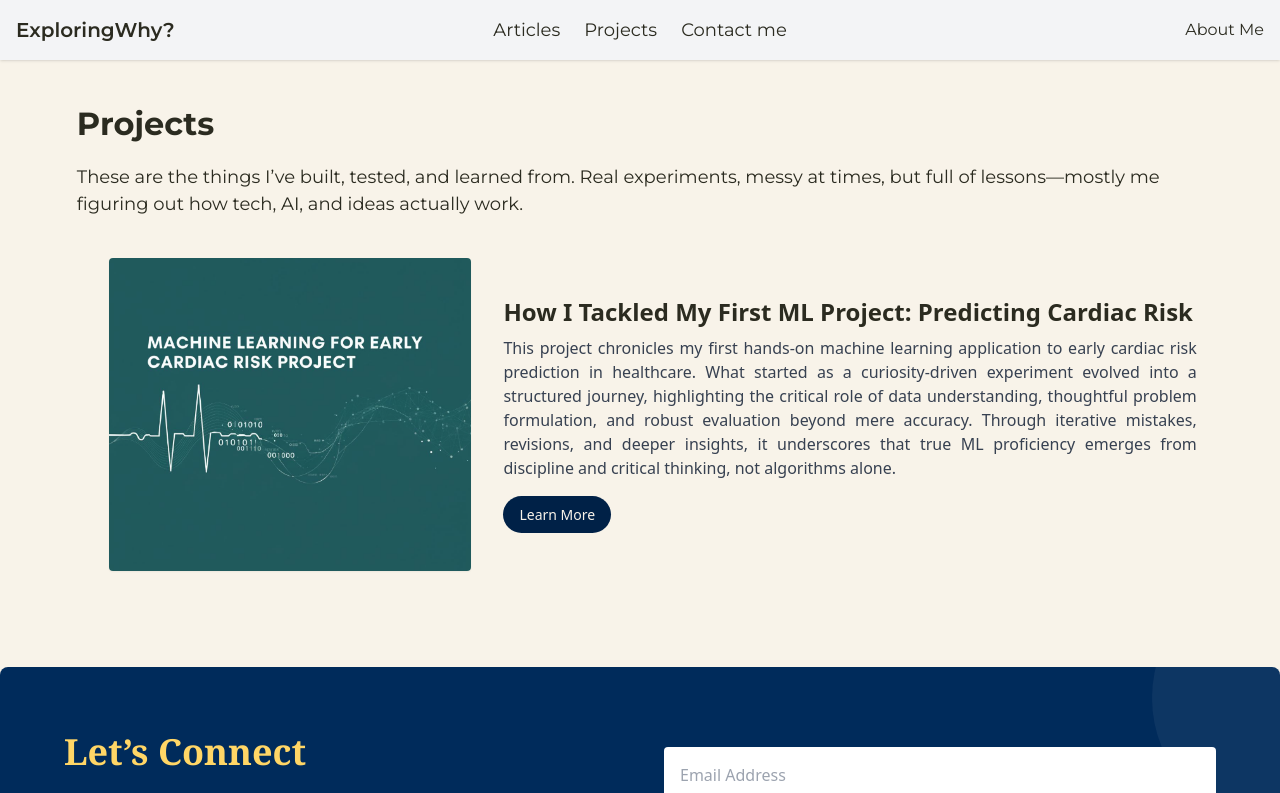
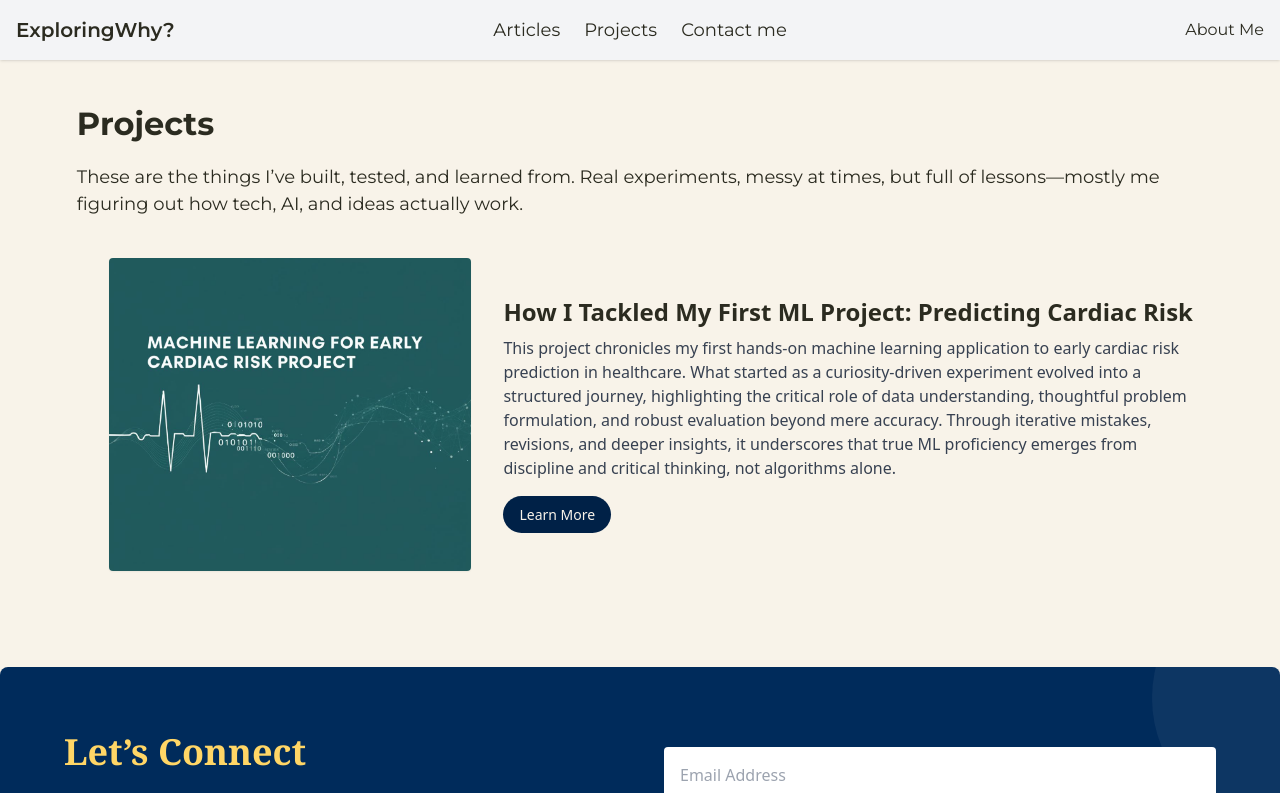
Before and after one commit to SatyagopalK/satyagopalk, a React (Vite) app: page / in a window 1280 px wide. Shown: the top 793 px of the page. Built offline with nearby package versions, Linux system fonts and the light colour scheme; the HTML template or start-up script is replaced by a standard one.

Commit message:
Update ProjectsItem.jsx

```diff
--- a/src/components/projects/ProjectsItem.jsx
+++ b/src/components/projects/ProjectsItem.jsx
@@ -4,7 +4,7 @@ import { Link } from 'react-router-dom'
 export default function ProjectsItem({ book, index, id }){
     const bookId = typeof id !== 'undefined' ? id : (book && typeof book.id !== 'undefined' ? book.id : index)
     return (
-        <article className="mx-auto flex flex-col md:flex-row items-center gap-8 justify-left w-[85vw]">
+        <article className="mx-auto flex flex-col md:flex-row items-center gap-8 justify-center w-[85vw]">
         <div className="flex-shrink-0 w-full md:w-1/3">
                 <Link to={`/books/${bookId}`}>
                     <img src={book.img} alt={book.title} className="w-full h-auto rounded shadow-sm" />
@@ -12,7 +12,7 @@ export default function ProjectsItem({ book, index, id }){
             </div>
             <div className="w-full md:w-2/3">
                 <h2 className="text-2xl font-semibold mb-2 "><Link to={`/books/${bookId}`} className="hover:underline">{book.title}</Link></h2>
-                <p className="text-gray-700 mb-4 text-justify">{book.desc}</p>
+                <p className="text-gray-700 mb-4 text-left">{book.desc}</p>
                 <Link to={`/projects/${bookId}`} className="btn">Learn More</Link>
             </div>
         </article>
```
